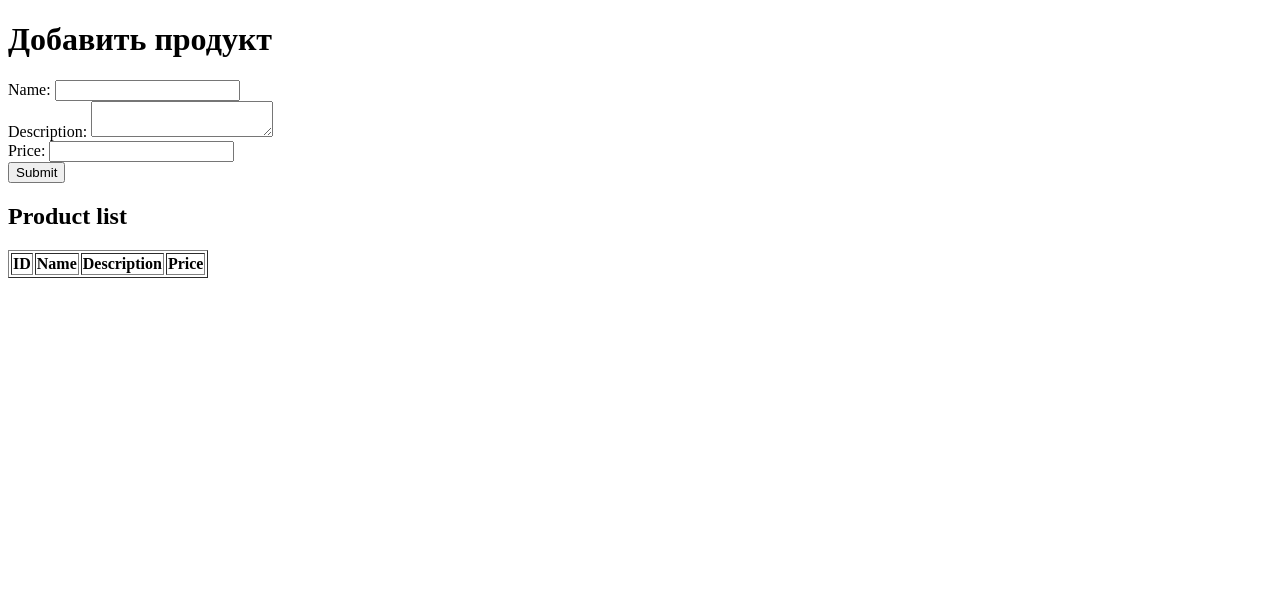
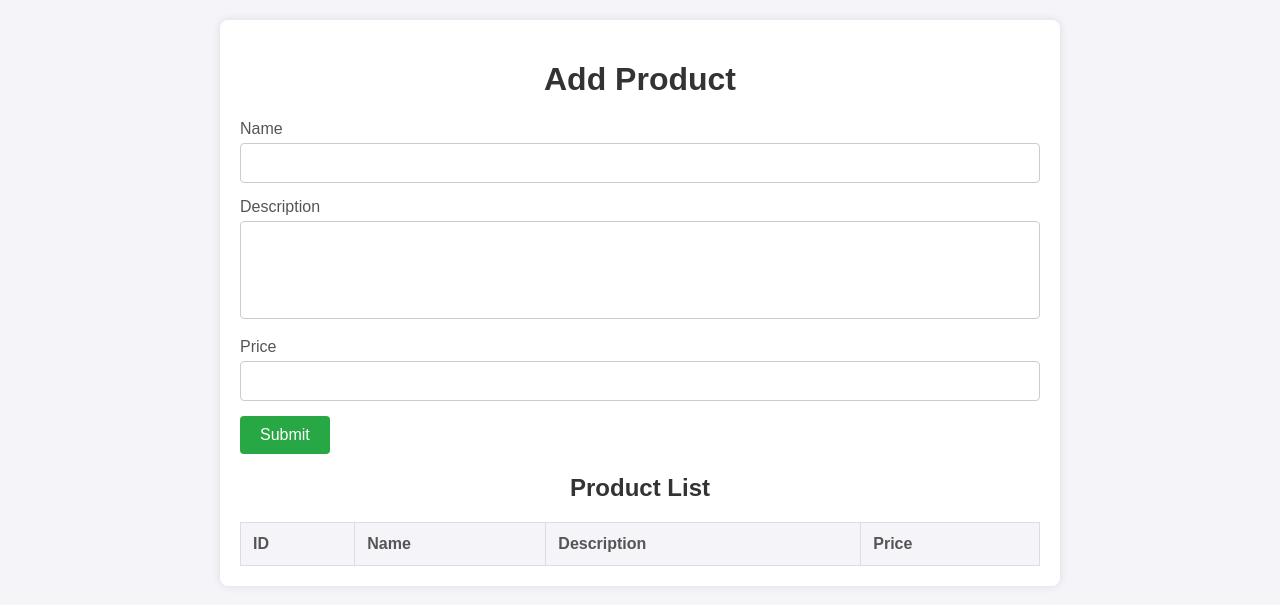
Before and after one commit to alllexxx1/products_cr, a Django app: page / in a window 1280 px wide. Shown: the top 605 px of the page. Run offline with Django 5.2, Linux system fonts and the light colour scheme; tables that the repository leaves empty hold one stand-in row (values such as "Sample post"); lists and menus that the app fills with data are empty.

Commit message:
Add css style to make a front-end look neater. Separate html, css, js to different files

```diff
--- a/products_cr/templates/products/index.html
+++ b/products_cr/templates/products/index.html
@@ -1,24 +1,39 @@
+{% load static %}
+
 <!DOCTYPE html>
 <html lang="en">
 <head>
     <meta charset="UTF-8">
     <meta name="viewport" content="width=device-width, initial-scale=1.0">
-    <title>Products</title>
+    <title>Product Manager</title>
+    <link rel="stylesheet" href="{% static 'css/styles.css' %}">
 </head>
 <body>
-    <h1>Добавить продукт</h1>
+    <div class="container">
+        <h1>Add Product</h1>
+
+        <!-- Alert messages -->
+        <div id="alert" class="alert"></div>
+
+        <!-- Product Form -->
         <form id="productForm">
-        <label for="name">Name:</label>
-        <input type="text" id="name" name="name" required><br>
-        <label for="description">Description:</label>
-        <textarea id="description" name="description" required></textarea><br>
-        <label for="price">Price:</label>
-        <input type="number" id="price" name="price" step="0.01" required><br>
+            <div class="form-group">
+                <label for="name">Name</label>
+                <input type="text" id="name" name="name" required>
+            </div>
+            <div class="form-group">
+                <label for="description">Description</label>
+                <textarea id="description" name="description" rows="4" required></textarea>
+            </div>
+            <div class="form-group">
+                <label for="price">Price</label>
+                <input type="number" id="price" name="price" step="0.01" required>
+            </div>
             <button type="submit">Submit</button>
         </form>
 
-    <h2>Product list</h2>
-    <table id="productTable" border="1">
+        <h2>Product List</h2>
+        <table id="productTable">
             <thead>
                 <tr>
                     <th>ID</th>
@@ -28,79 +43,12 @@
                 </tr>
             </thead>
             <tbody>
+                <!-- Products will be dynamically added here -->
             </tbody>
         </table>
+    </div>
 
     <script src="https://code.jquery.com/jquery-3.6.0.min.js"></script>
-    <script>
-        $(document).ready(function() {
-            function loadProducts() {
-                fetch('/api/products/')
-                    .then(response => response.json())
-                    .then(data => {
-                        let tableBody = $('#productTable tbody');
-                        tableBody.empty();
-                        data.forEach(product => {
-                            tableBody.append(
-                                `<tr>
-                                    <td>${product.id}</td>
-                                    <td>${product.name}</td>
-                                    <td>${product.description}</td>
-                                    <td>${product.price}</td>
-                                </tr>`
-                            );
-                        });
-                    });
-            }
-
-            $('#productForm').submit(function(event) {
-                event.preventDefault();
-                const name = $('#name').val().trim();
-                const description = $('#description').val().trim();
-                const price = parseFloat($('#price').val());
-
-                if (!name) {
-                    alert('The Name may not be blank');
-                    return;
-                }
-                if (price <= 0 || isNaN(price)) {
-                    alert('The Price must be a positive number');
-                    return;
-                }
-
-                const formData = {
-                    name: name,
-                    description: description,
-                    price: price
-                };
-
-                fetch('/api/products/', {
-                    method: 'POST',
-                    headers: {
-                        'Content-Type': 'application/json',
-                    },
-                    body: JSON.stringify(formData)
-                })
-                .then(response => {
-                    if (response.ok) {
-                        return response.json();
-                    } else {
-                        return response.json().then(err => {
-                            throw new Error(Object.values(err).join(', '));
-                        });
-                    }
-                })
-                .then(data => {
-                    alert('Product has been added');
-                    loadProducts();
-                })
-                .catch(error => {
-                    alert(`Error: ${error.message}`);
-                });
-            });
-
-            loadProducts();
-        });
-    </script>
+    <script src="{% static 'js/script.js' %}"></script>
 </body>
 </html>
--- /dev/null
+++ b/static/css/styles.css
@@ -0,0 +1,104 @@
+/* Basic page styling */
+body {
+    font-family: Arial, sans-serif;
+    margin: 0;
+    padding: 20px;
+    background-color: #f4f4f9;
+}
+
+h1, h2 {
+    color: #333;
+    text-align: center;
+}
+
+/* Container for the form and table */
+.container {
+    max-width: 800px;
+    margin: 0 auto;
+    padding: 20px;
+    background-color: white;
+    border-radius: 8px;
+    box-shadow: 0 0 10px rgba(0, 0, 0, 0.1);
+}
+
+/* Form styling */
+.form-group {
+    margin-bottom: 15px;
+}
+
+label {
+    display: block;
+    margin-bottom: 5px;
+    color: #555;
+}
+
+input[type="text"], textarea, input[type="number"] {
+    width: 100%;
+    padding: 10px;
+    border: 1px solid #ccc;
+    border-radius: 4px;
+    font-size: 16px;
+    box-sizing: border-box;
+}
+
+textarea {
+    max-width: 100%;
+    resize: none; /* Disable resizing horizontally */
+}
+
+button {
+    padding: 10px 20px;
+    background-color: #28a745;
+    color: white;
+    border: none;
+    border-radius: 4px;
+    font-size: 16px;
+    cursor: pointer;
+}
+
+button:hover {
+    background-color: #218838;
+}
+
+/* Table styling */
+table {
+    width: 100%;
+    border-collapse: collapse;
+    margin-top: 20px;
+}
+
+table, th, td {
+    border: 1px solid #ddd;
+}
+
+th, td {
+    padding: 12px;
+    text-align: left;
+}
+
+th {
+    background-color: #f4f4f9;
+    color: #555;
+}
+
+tr:nth-child(even) {
+    background-color: #f9f9f9;
+}
+
+/* Alert styling */
+.alert {
+    margin: 20px 0;
+    padding: 15px;
+    border-radius: 4px;
+    display: none; /* Hidden by default */
+}
+
+.alert.success {
+    background-color: #d4edda;
+    color: #155724;
+}
+
+.alert.error {
+    background-color: #f8d7da;
+    color: #721c24;
+}
--- /dev/null
+++ b/static/js/script.js
@@ -0,0 +1,78 @@
+$(document).ready(function() {
+    const alertBox = $('#alert');
+
+    function showAlert(message, type) {
+        alertBox.removeClass('success error').addClass(type).text(message).slideDown();
+        setTimeout(() => {
+            alertBox.slideUp();
+        }, 3000);
+    }
+
+    function loadProducts() {
+        fetch('/api/products/')
+            .then(response => response.json())
+            .then(data => {
+                let tableBody = $('#productTable tbody');
+                tableBody.empty();
+                data.forEach(product => {
+                    tableBody.append(
+                        `<tr>
+                            <td>${product.id}</td>
+                            <td>${product.name}</td>
+                            <td>${product.description}</td>
+                            <td>${product.price}</td>
+                        </tr>`
+                    );
+                });
+            });
+    }
+
+    $('#productForm').submit(function(event) {
+        event.preventDefault();
+        const name = $('#name').val().trim();
+        const description = $('#description').val().trim();
+        const price = parseFloat($('#price').val());
+
+        if (!name) {
+            showAlert('The Name may not be blank', 'error');
+            return;
+        }
+        if (price <= 0 || isNaN(price)) {
+            showAlert('The Price must be a positive number', 'error');
+            return;
+        }
+
+        const formData = {
+            name: name,
+            description: description,
+            price: price
+        };
+
+        fetch('/api/products/', {
+            method: 'POST',
+            headers: {
+                'Content-Type': 'application/json',
+            },
+            body: JSON.stringify(formData)
+        })
+        .then(response => {
+            if (response.ok) {
+                return response.json();
+            } else {
+                return response.json().then(err => {
+                    throw new Error(Object.values(err).join(', '));
+                });
+            }
+        })
+        .then(data => {
+            showAlert('Product has been added', 'success');
+            loadProducts();
+            $('#productForm')[0].reset();
+        })
+        .catch(error => {
+            showAlert(`Error: ${error.message}`, 'error');
+        });
+    });
+
+    loadProducts();
+});
```
Lines whose indentation alone changed are shown as unchanged.
